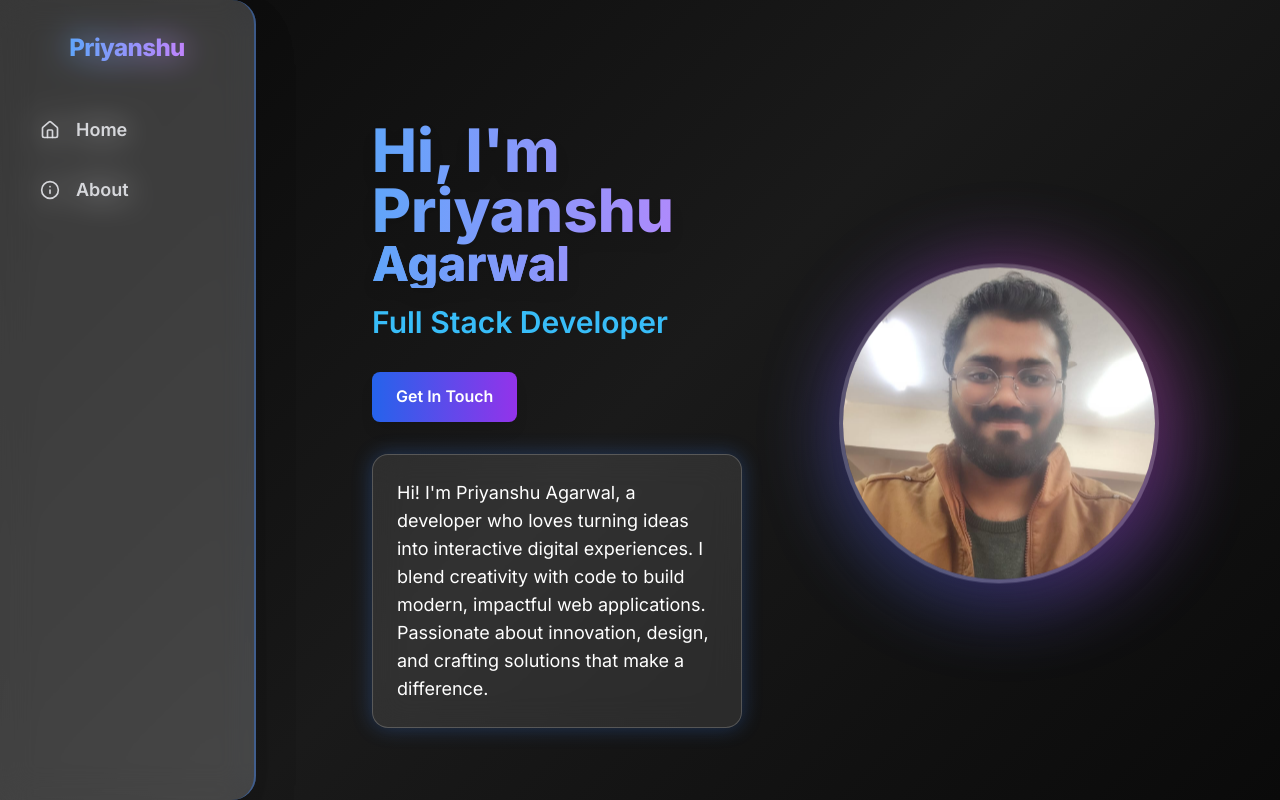
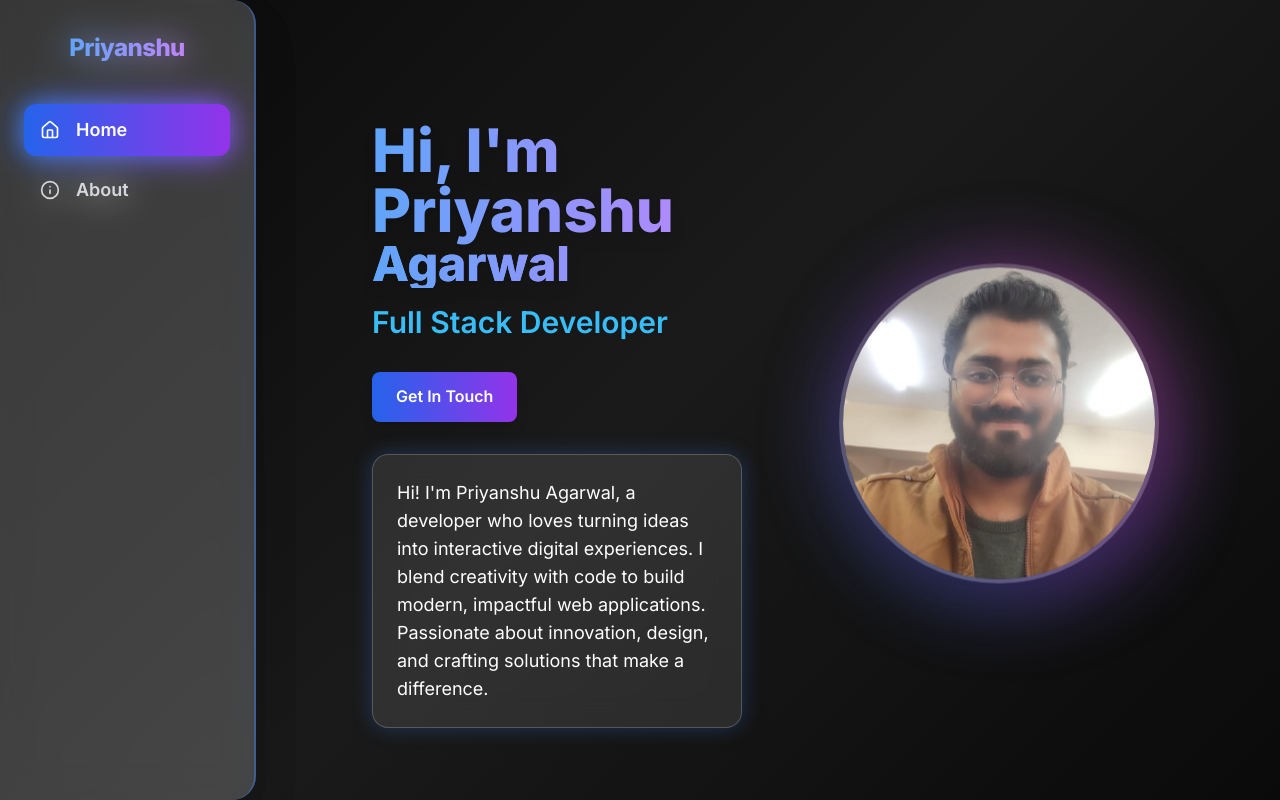
Before and after one commit to priyanshu-101/About, a React (Vite) app: page / in a window 1280 px wide. Built offline with nearby package versions, Linux system fonts and the light colour scheme.

Commit message:
routing fix

```diff
--- a/src/components/Sidebar.jsx
+++ b/src/components/Sidebar.jsx
@@ -1,8 +1,10 @@
 import  { useState, useEffect } from 'react';
 import { Home, Info, Menu } from 'lucide-react';
+import { Link, useLocation } from 'react-router-dom';
 
 const Sidebar = () => {
   const [isOpen, setIsOpen] = useState(false);
+  const location = useLocation();
 
   const menuItems = [
     { icon: <Home size={20} />, label: 'Home', path: '/' },
@@ -67,18 +69,24 @@ const Sidebar = () => {
           <span className="text-2xl font-extrabold gradient-text tracking-tight select-none">Priyanshu</span>
         </div>
         <nav className="space-y-2 w-full">
-          {menuItems.map((item, index) => (
-            <a
-              key={index}
-              href={item.path}
-              className="flex items-center gap-4 px-4 py-3 rounded-xl font-semibold text-lg
-                         hover:bg-gradient-to-r hover:from-blue-600 hover:to-purple-600 hover:text-white
-                         transition-all duration-200 text-gray-200/90 hover:shadow-glow"
-            >
-              {item.icon}
-              <span>{item.label}</span>
-            </a>
-          ))}
+          {menuItems.map((item, index) => {
+            const isActive = location.pathname === item.path;
+            return (
+              <Link
+                key={index}
+                to={item.path}
+                className={`flex items-center gap-4 px-4 py-3 rounded-xl font-semibold text-lg
+                           transition-all duration-200 hover:shadow-glow
+                           ${isActive
+                             ? 'bg-gradient-to-r from-blue-600 to-purple-600 text-white shadow-glow'
+                             : 'text-gray-200/90 hover:bg-gradient-to-r hover:from-blue-600 hover:to-purple-600 hover:text-white'
+                           }`}
+              >
+                {item.icon}
+                <span>{item.label}</span>
+              </Link>
+            );
+          })}
         </nav>
         {/* Install App Button at the bottom */}
         {installPrompt && (
```
